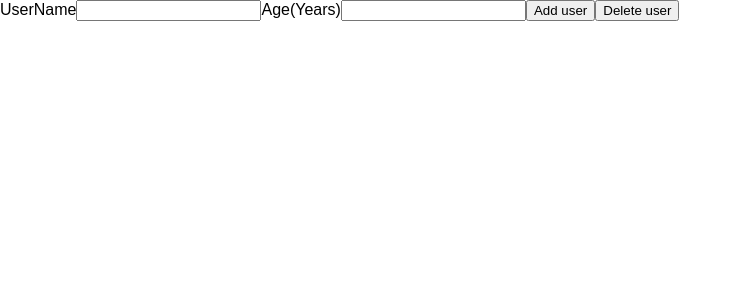
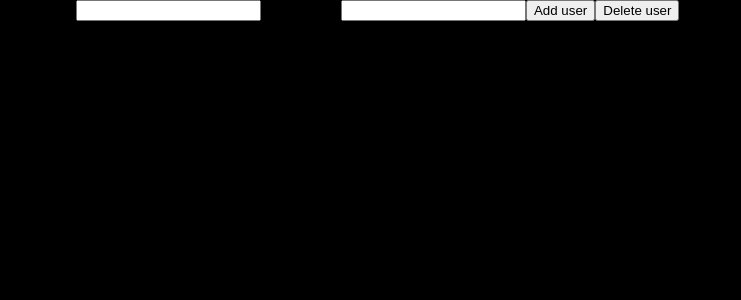
Before and after one commit to MwauStephen/Add-Delete-User, a React (Create React App) app: page / in a window 1280 px wide. Shown: the top 300 px of the page, without its empty margins (0-741 px from the left). Built offline with nearby package versions, Linux system fonts and the light colour scheme.

Commit message:
changed the background color

```diff
--- a/src/index.css
+++ b/src/index.css
@@ -4,6 +4,7 @@
 
 html {
   font-family: sans-serif;
+  background-color: #000;
 }
 
 body {
```
